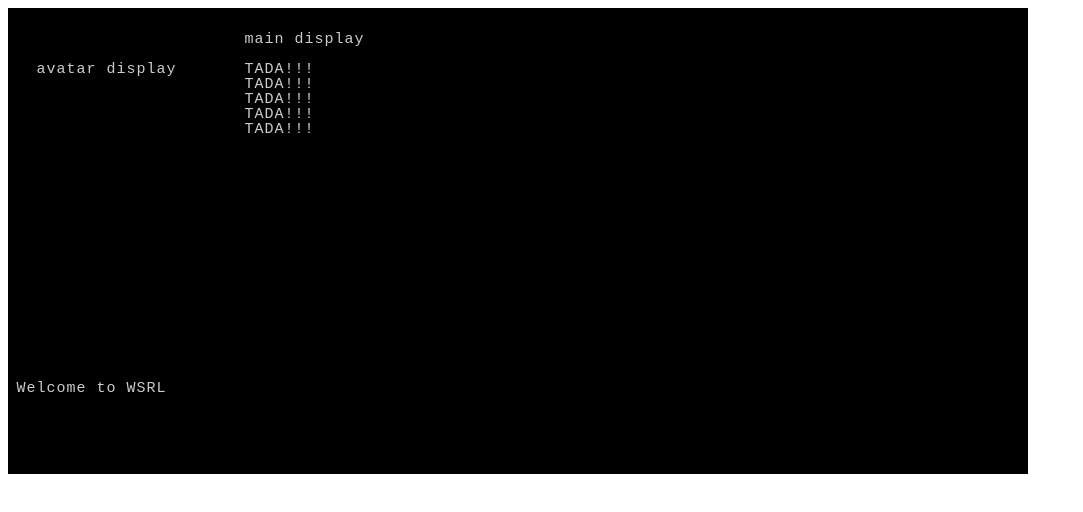
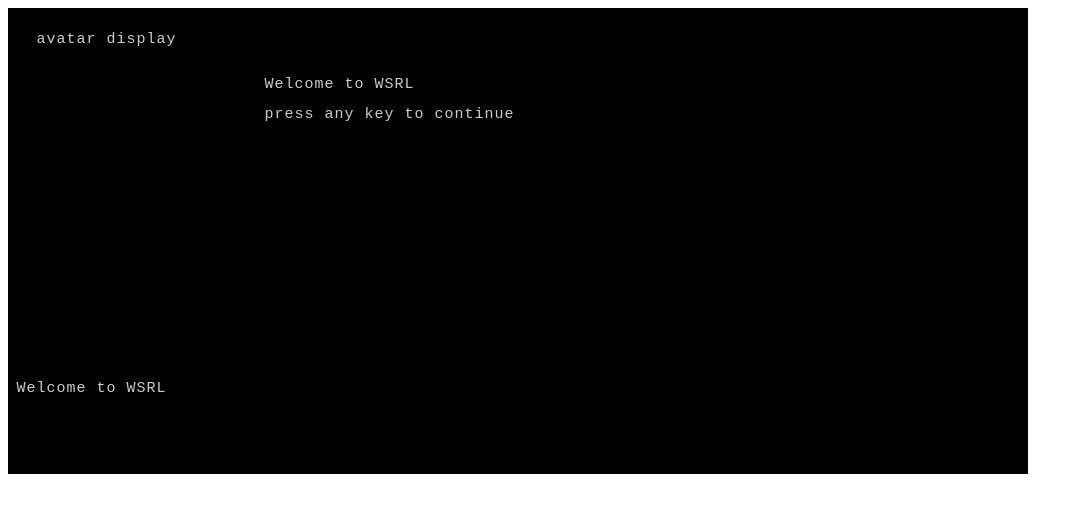
Before and after one commit to cwarren/wsrl_live, a plain HTML site: page index.html in a window 1280 px wide. Shown: the whole page, without its empty margins (0-1083 px from the left). Drawn offline with Linux system fonts and the light colour scheme.

Commit message:
ui mode structures in place, ui mode rendering works

```diff
--- a/assets/game.js
+++ b/assets/game.js
@@ -37,6 +37,7 @@ var Game = {
       o: null
     }
   },
+  _curUiMode: null,
   init: function () {
     console.log("WSRL Live Initialization");
     // this.DISPLAYS.main.o = new ROT.Display({width:this.DISPLAYS.main.w, height:this.DISPLAYS.main.h});
@@ -45,6 +46,7 @@ var Game = {
         this.DISPLAYS[displayName].o = new ROT.Display({width:this.DISPLAYS[displayName].w, height:this.DISPLAYS[displayName].h});
       }
     }
+    Game.switchUiMode(Game.UIMode.gameStart);
     this.renderAll();
   },
   getDisplay: function(displayName) {
@@ -56,16 +58,30 @@ var Game = {
     this.renderMessage();
   },
   renderAvatar: function() {
-    this.DISPLAYS.avatar.o.drawText(2,3,"avatar display");
+    if (this._curUiMode !== null && this._curUiMode.hasOwnProperty('renderOnAvatar')) {
+      this._curUiMode.renderOnAvatar(this.DISPLAYS.avatar.o);
+    } else {
+      this.DISPLAYS.avatar.o.drawText(2,1,"avatar display");
+    }
   },
   renderMain: function() {
-    this.DISPLAYS.main.o.drawText(2,1,"main display");
-    for (var i = 0; i < 5; i++) {
-      this.DISPLAYS.main.o.drawText(2,3+i,"TADA!!!");
+    if (this._curUiMode !== null && this._curUiMode.hasOwnProperty('renderOnMain')) {
+      this._curUiMode.renderOnMain(this.DISPLAYS.main.o);
+    } else {
+      this.DISPLAYS.main.o.drawText(2,1,"main display");
     }
   },
   renderMessage: function() {
     // this.DISPLAYS.message.o.drawText(2,3,"message display");
     Game.Message.renderOn(this.DISPLAYS.message.o);
+  },
+  switchUiMode: function (newMode) {
+    if (this._curUiMode !== null) {
+      this._curUiMode.exit();
+    }
+    this._curUiMode = newMode;
+    if (this._curUiMode !== null) {
+      this._curUiMode.enter();
+    }
   }
 };
--- /dev/null
+++ b/assets/ui_modes.js
@@ -0,0 +1,63 @@
+Game.UIMode = {};
+
+Game.UIMode.gameStart = {
+  enter: function () {
+    console.log("Game.UIMode.gameStart enter");
+  },
+  exit: function () {
+    console.log("Game.UIMode.gameStart exit");
+  },
+  handleInput: function () {
+    console.log("Game.UIMode.gameStart handleInput");
+  },
+  renderOnMain: function (display) {
+    console.log("Game.UIMode.gameStart renderOnMain");
+    display.drawText(4,4,"Welcome to WSRL");
+    display.drawText(4,6,"press any key to continue");
+  }
+};
+
+Game.UIMode.gamePlay = {
+  enter: function () {
+    console.log("Game.UIMode.gamePlay enter");
+  },
+  exit: function () {
+    console.log("Game.UIMode.gamePlay exit");
+  },
+  handleInput: function () {
+    console.log("Game.UIMode.gamePlay handleInput");
+  },
+  renderOnMain: function (display) {
+    console.log("Game.UIMode.gamePlay renderOnMain");
+  }
+};
+
+Game.UIMode.gameLose = {
+  enter: function () {
+    console.log("Game.UIMode.gameLose enter");
+  },
+  exit: function () {
+    console.log("Game.UIMode.gameLose exit");
+  },
+  handleInput: function () {
+    console.log("Game.UIMode.gameLose handleInput");
+  },
+  renderOnMain: function (display) {
+    console.log("Game.UIMode.gameLose renderOnMain");
+  }
+};
+
+Game.UIMode.gameWin = {
+  enter: function () {
+    console.log("Game.UIMode.gameWin enter");
+  },
+  exit: function () {
+    console.log("Game.UIMode.gameWin exit");
+  },
+  handleInput: function () {
+    console.log("Game.UIMode.gameWin handleInput");
+  },
+  renderOnMain: function (display) {
+    console.log("Game.UIMode.gameWin renderOnMain");
+  }
+};
--- a/index.html
+++ b/index.html
@@ -6,6 +6,7 @@
 
     <script src="assets/game.js"></script>
     <script src="assets/message.js"></script>
+    <script src="assets/ui_modes.js"></script>
   </head>
   <body>
     <div id="wsrl-avatar-display" class="wsrl-display"></div>
```
